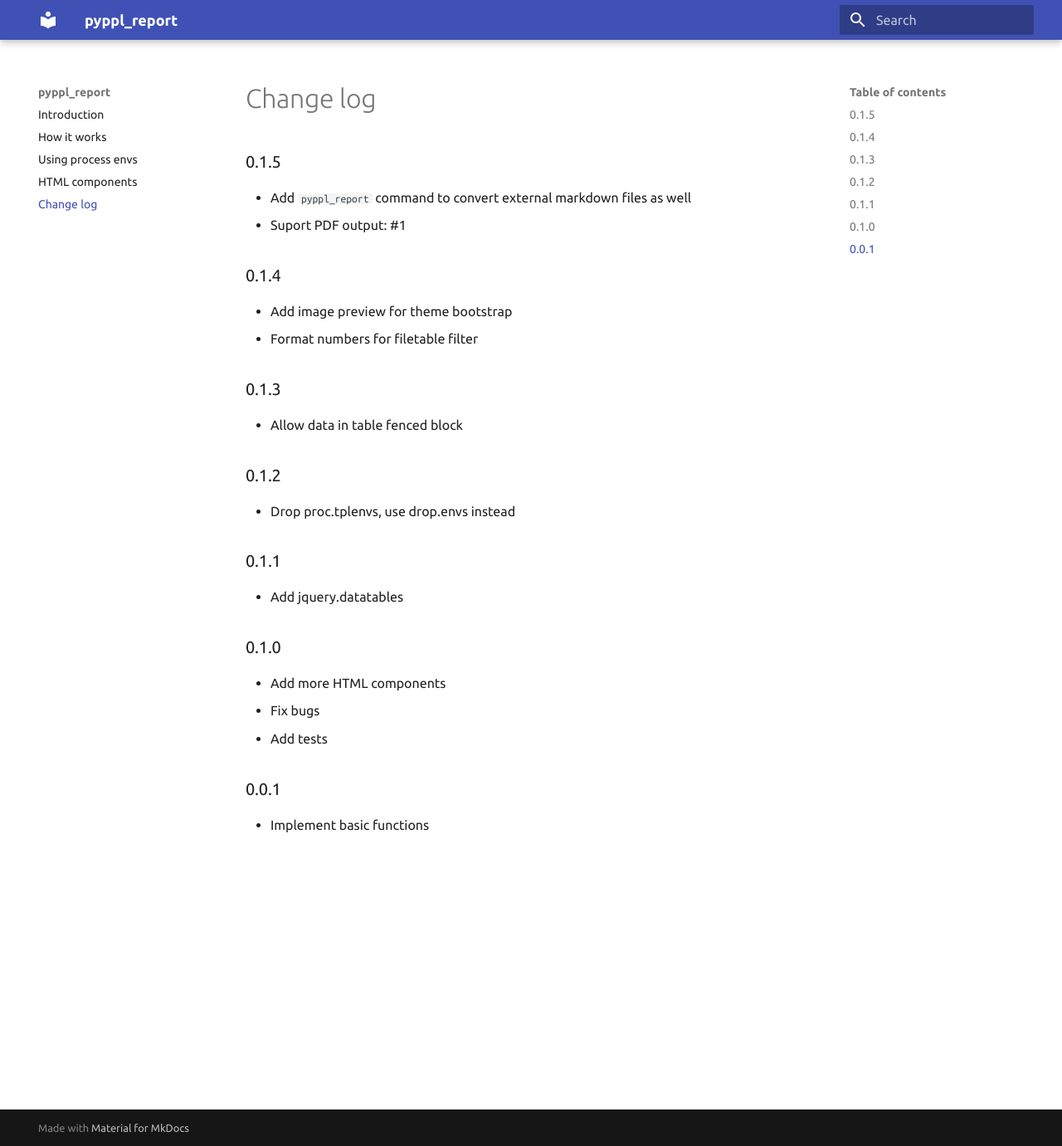
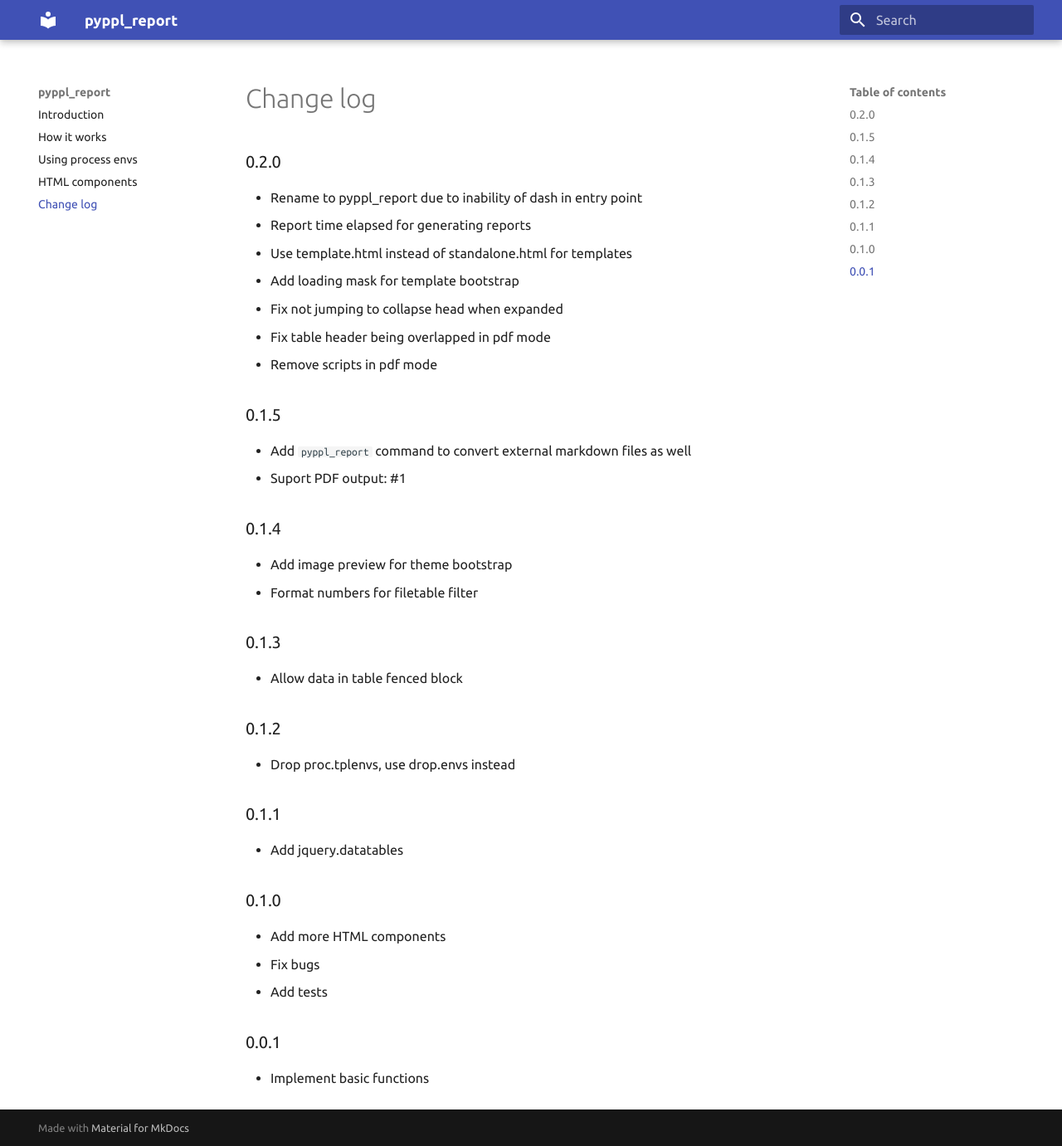
Before and after one commit to pwwang/pyppl_report, an MkDocs documentation site: the page built from docs/CHANGELOG.md, in a window 1280 px wide and 1381 px high. Shown: the whole window at 83% size. Built offline with MkDocs 1.6.1 and Material for MkDocs 9.7.7, drawn with Linux system fonts in a browser that asks for light colours.

Commit message:
Update CHANGELOG

```diff
--- a/docs/CHANGELOG.md
+++ b/docs/CHANGELOG.md
@@ -1,3 +1,12 @@
+## 0.2.0
+- Rename to pyppl_report due to inability of dash in entry point
+- Report time elapsed for generating reports
+- Use template.html instead of standalone.html for templates
+- Add loading mask for template bootstrap
+- Fix not jumping to collapse head when expanded
+- Fix table header being overlapped in pdf mode
+- Remove scripts in pdf mode
+
 ## 0.1.5
 - Add `pyppl_report` command to convert external markdown files as well
 - Suport PDF output: #1
```
Also changed, not shown: 1 other file.
